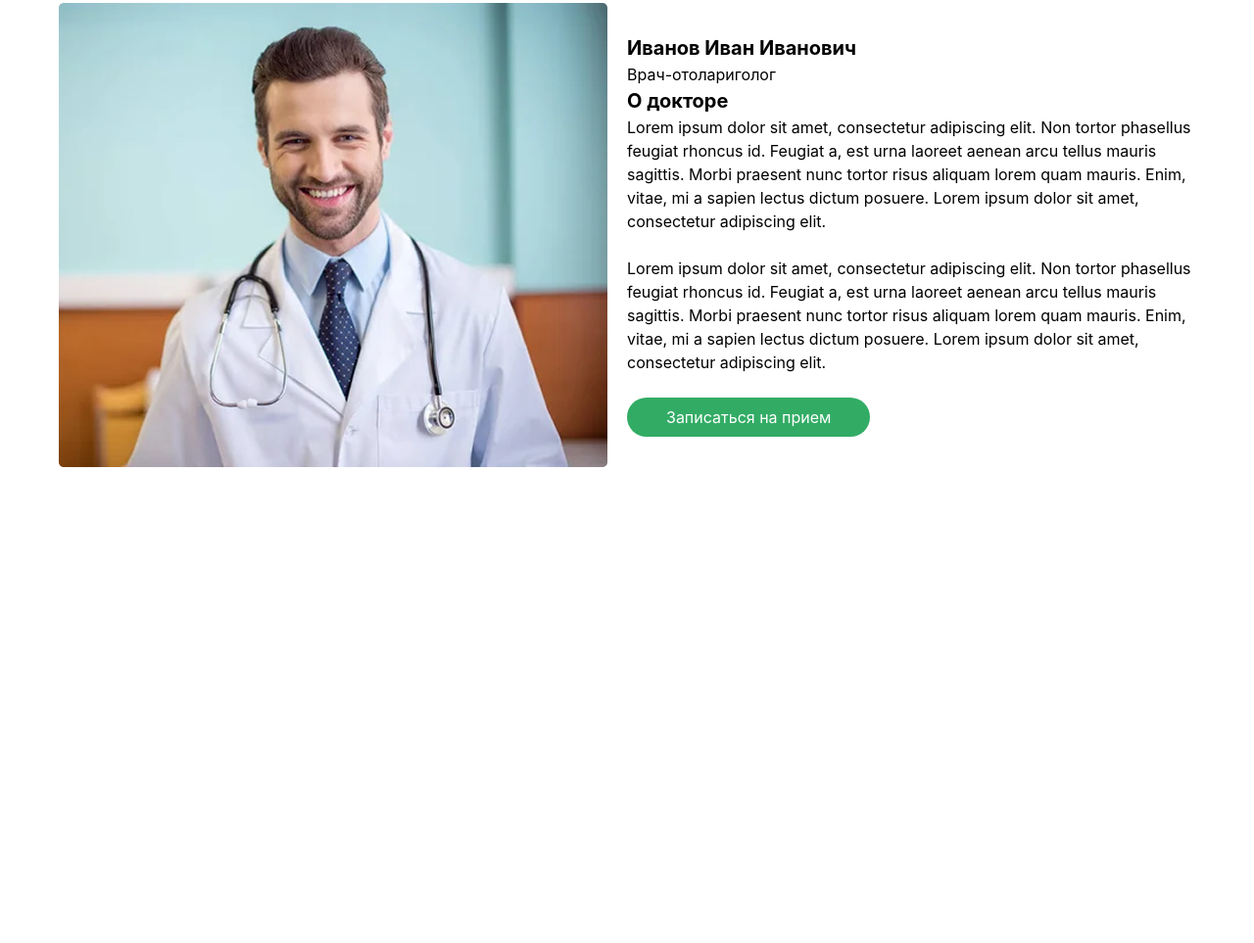
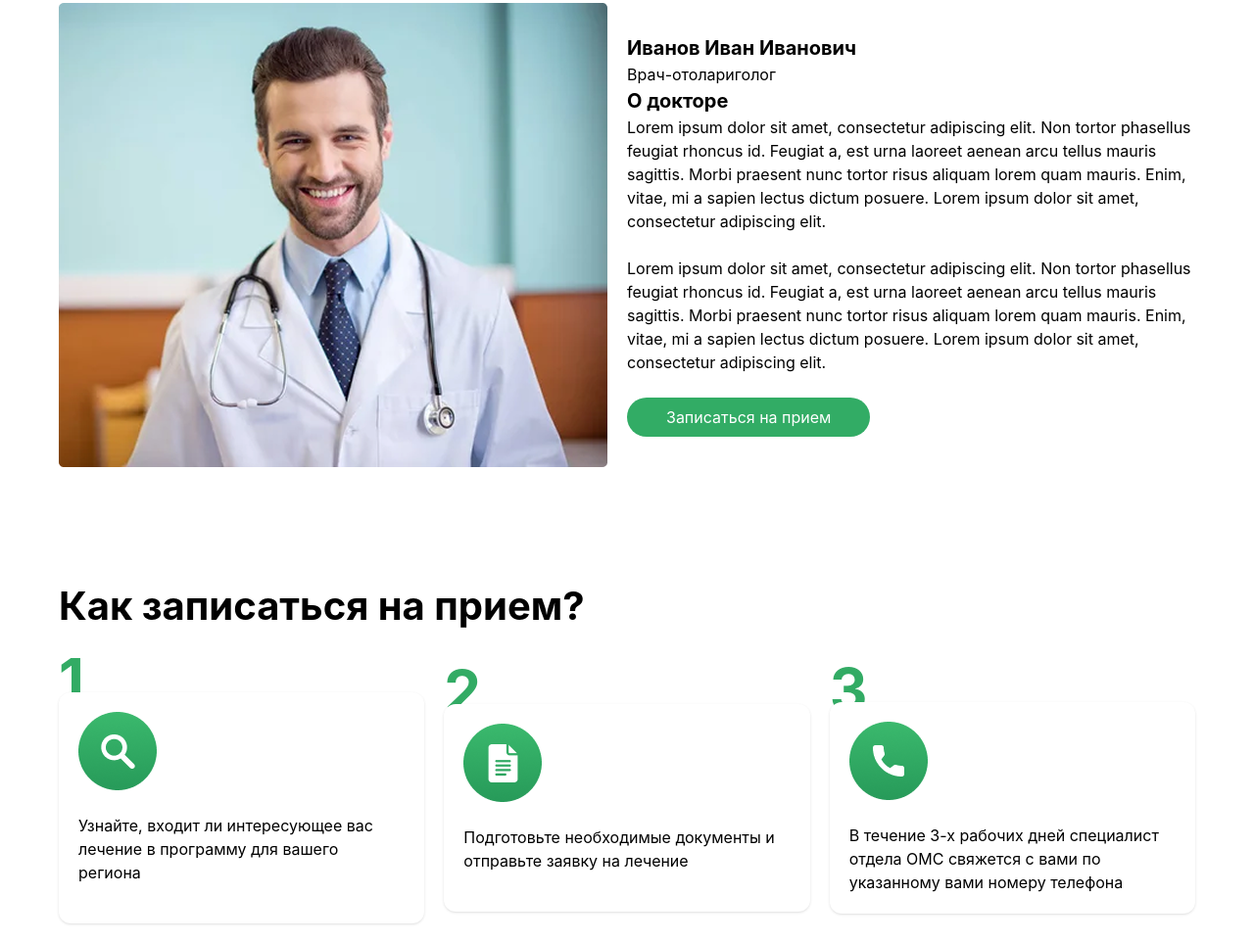
Before and after one commit to Abubakr-63/Main-Exam, a website: page src/Page2.html in a window 1280 px wide. Shown: the part 1413-2376 px from the top of the page at 98% size. Before the commit the page ends 1910 px from the top, so only its background shows below. Drawn offline with nearby package versions, Linux system fonts and the light colour scheme; files that its build step writes are made by us from their sources.

Commit message:
Feat: new page

```diff
--- a/src/Page2.html
+++ b/src/Page2.html
@@ -80,6 +80,32 @@
                 <button class="bg-[#32AC65] rounded-full p-2 px-10 text-white ">Записаться на прием</button>
             </aside>
             </div>
+        </section><br><br><br>
+         <section class="flex max-w-[1200px] m-auto p-5 flex-col items-start">
+            <h1 class="text-[40px] font-bold">Как записаться на прием?</h1>
+            <div class="md:grid grid-cols-3 flex flex-col items-center gap-5">
+            <div>
+                <p class="text-[60px] text-[#32AB64] font-bold">1</p>
+                <div class="shadow rounded-xl p-5 bg-white -mt-8 relative">
+                <img src="./images/Frame 153.png" alt=""><br>
+                <p class="mb-5">Узнайте, входит ли интересующее вас лечение в программу для вашего региона</p>
+                </div>
+            </div>
+            <div>
+                <p class="text-[60px] text-[#32AB64] font-bold">2</p>
+                <div class="shadow rounded-xl p-5 bg-white -mt-8 relative">
+                <img src="./images/Frame 129.png" alt=""><br>
+                <p class="mb-5">Подготовьте необходимые документы и отправьте заявку на лечение</p>
+                </div>
+            </div>
+            <div>
+                <p class="text-[60px] text-[#32AB64] font-bold">3</p>
+                <div class="shadow rounded-xl p-5 bg-white -mt-8 relative">
+                <img src="./images/Frame 153 (1).png" alt=""><br>
+                <p>В течение 3-х рабочих дней специалист отдела ОМС свяжется с вами по указанному вами номеру телефона</p>
+                </div>
+            </div>
+            </div>
         </section>
     </main>
 </body>
```
